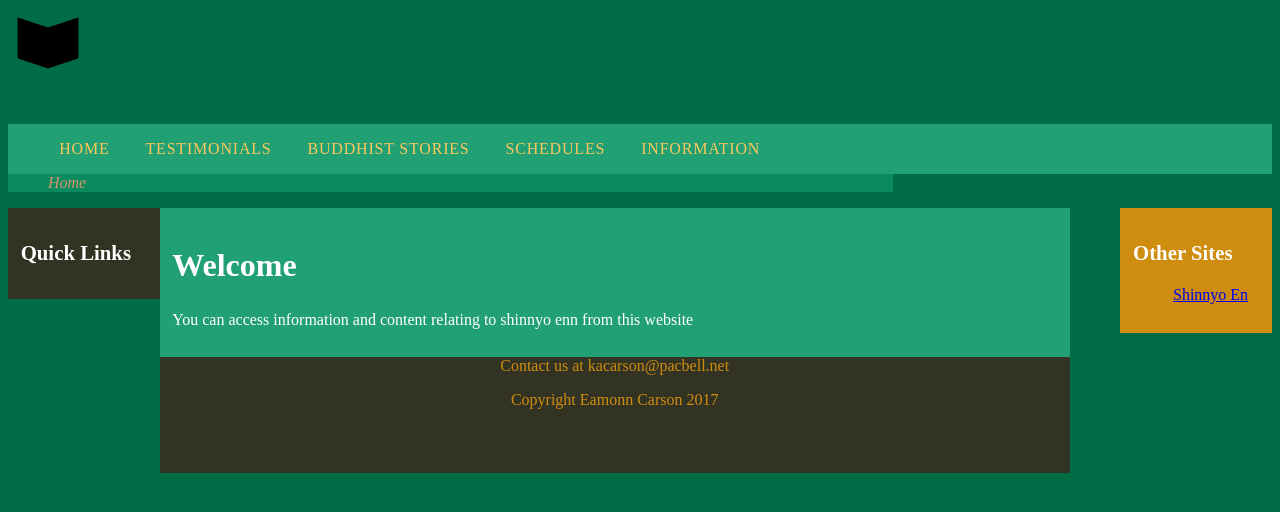
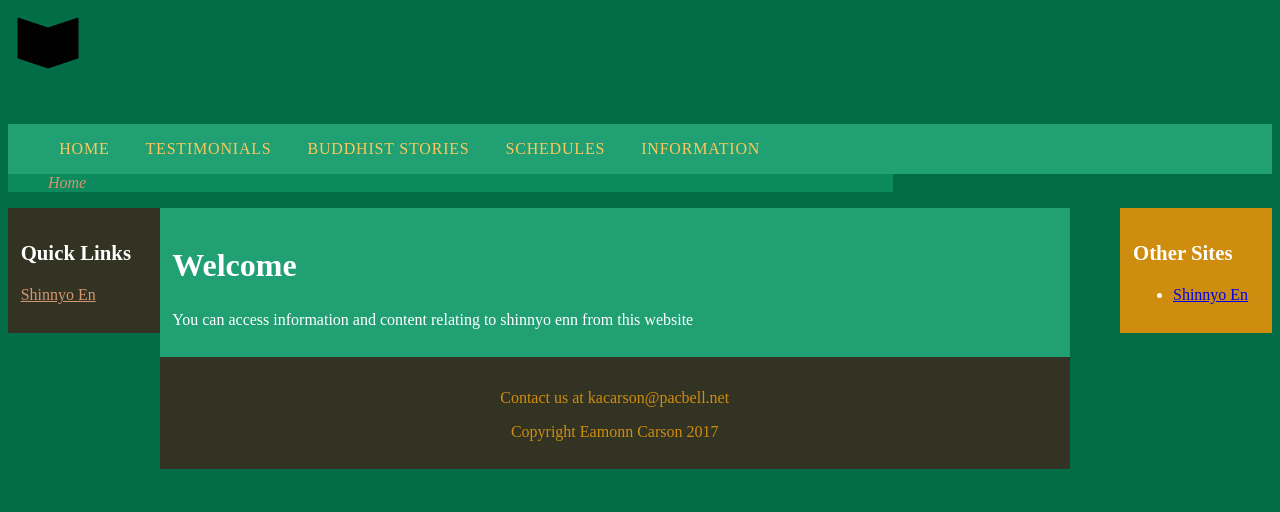
Before and after one commit to EamonnCarson/Carson-Lineage-Website, a PHP site: page / in a window 1280 px wide. Shown: the top 512 px of the page. Run offline with PHP 8.4, Linux system fonts and the light colour scheme.

Commit message:
Corrected the footer and sidebar links

```diff
--- a/ITGS Website/_css/mainStylesheet.css
+++ b/ITGS Website/_css/mainStylesheet.css
@@ -11,10 +11,9 @@
 
 	Slightly darker green = #0A8A5D
 	bright green = #66C8A5
-
-
 */
 
+@media screen and (min-width: 800px) {
 	body {
 		background-color: #016D47;
 		color: #FFFFFF;
@@ -84,6 +83,14 @@ h3 {
 		display: inline-block;
 		width: 10%;
 	}
+		#leftcolumn ul {
+			list-style: none;
+			padding-left: 0em;
+		}
+
+		#leftcolumn ul li a {
+			color: #D59570;
+		}
 
 	#content {
 		margin-left: auto;
@@ -104,11 +111,14 @@ h3 {
 	}
 
 	#footer {
+		float: left;
 		margin-left: 12%;
 		margin-right: auto;
 		background-color:#333323;
 		color: #CE8D0F;
-	padding: 1% 1% 3em 1%;
+		padding: 1em 1% 3em 1%;
 		text-align: center;
+		height: 3em;
 		width: 70%;
 	}
+}
--- a/ITGS Website/index.html
+++ b/ITGS Website/index.html
@@ -32,6 +32,7 @@
 	<div id="leftcolumn">
 		<h3>Quick Links</h3>
 		<ul>
+			<li><a href=http://www.shinnyoen.org/>Shinnyo En</a></li>
 			<!--add quick links here-->
 		</ul>
 	</div>
@@ -42,7 +43,7 @@
 	<div id="rightcolumn">
 		<h3>Other Sites</h3>
 		<ul>
-			<a href=http://www.shinnyoen.org/>Shinnyo En</a>
+			<li><a href=http://www.shinnyoen.org/>Shinnyo En</a></li>
 			<!--other related sites-->
 		</ul>
 	</div>
```
Lines whose indentation alone changed are shown as unchanged.
